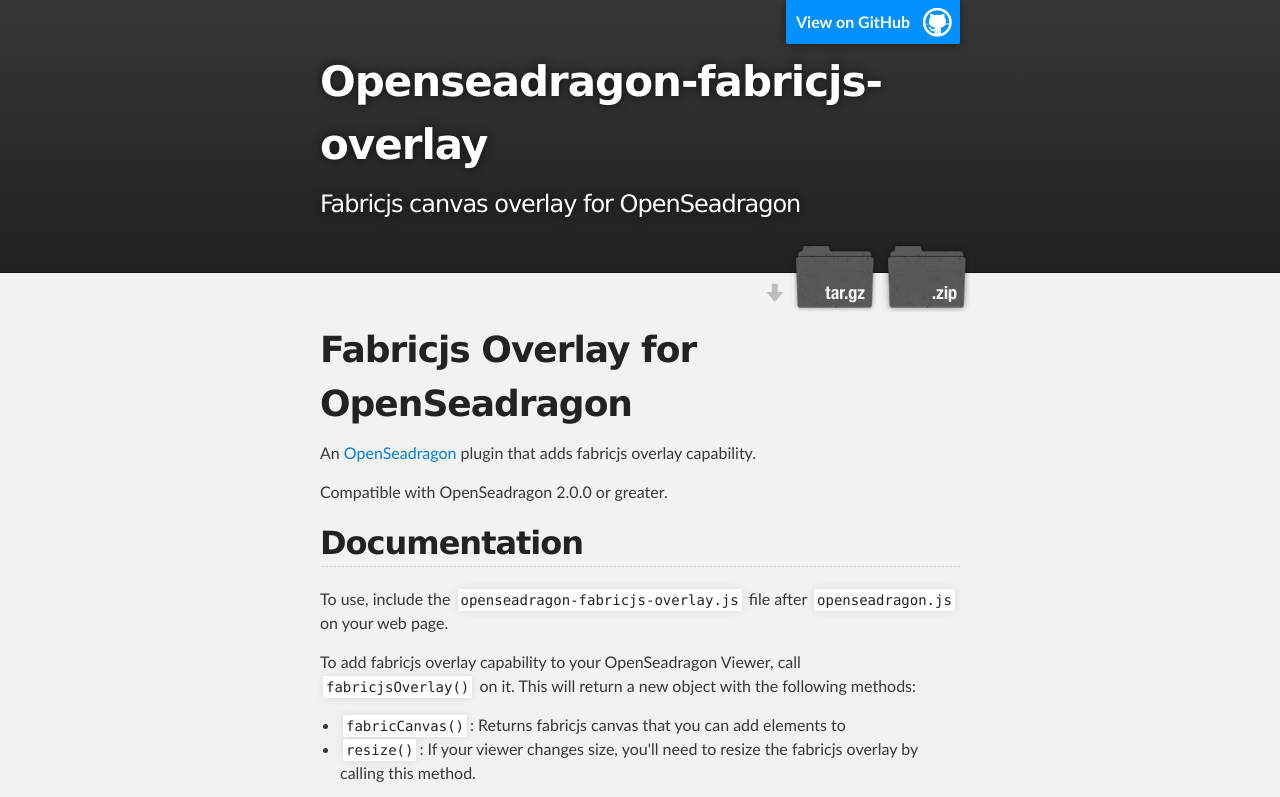
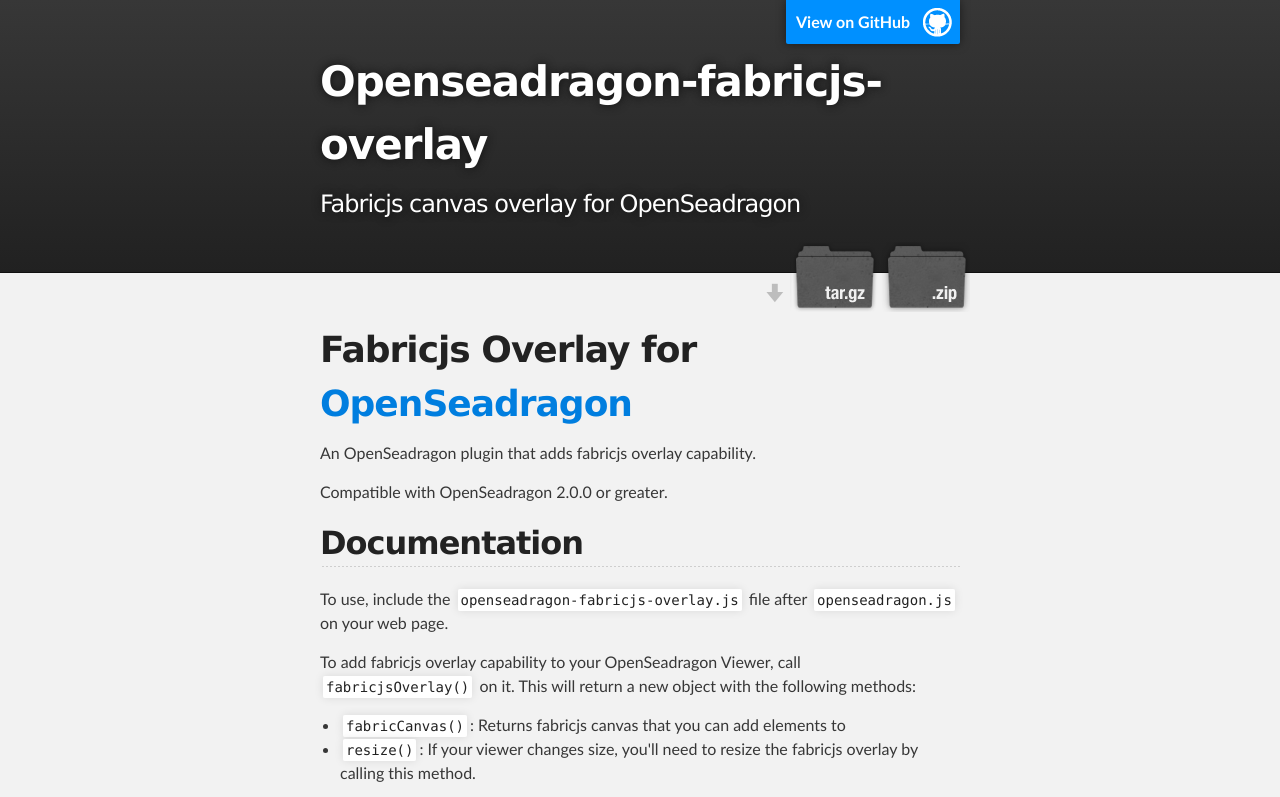
Before and after one commit to altert/OpenseadragonFabricjsOverlay, a website: page index.html in a window 1280 px wide. Shown: the top 797 px of the page. Drawn offline with Linux system fonts and the light colour scheme.

Commit message:
Revert "Create gh-pages branch via GitHub"
This reverts commit 569681cd4f4017817c62e3e998051606e273601d.

```diff
--- a/index.html
+++ b/index.html
@@ -32,9 +32,10 @@
     <div id="main_content_wrap" class="outer">
       <section id="main_content" class="inner">
         <h1>
-<a id="fabricjs-overlay-for-openseadragon" class="anchor" href="#fabricjs-overlay-for-openseadragon" aria-hidden="true"><span aria-hidden="true" class="octicon octicon-link"></span></a>Fabricjs Overlay for OpenSeadragon</h1>
+<a id="fabricjs-overlay-for-openseadragon" class="anchor" href="#fabricjs-overlay-for-openseadragon" aria-hidden="true"><span aria-hidden="true" class="octicon octicon-link"></span></a>Fabricjs Overlay for <a href="http://openseadragon.github.io">OpenSeadragon</a>
+</h1>
 
-<p>An <a href="http://openseadragon.github.io">OpenSeadragon</a> plugin that adds fabricjs overlay capability.</p>
+<p>An OpenSeadragon plugin that adds fabricjs overlay capability.</p>
 
 <p>Compatible with OpenSeadragon 2.0.0 or greater.</p>
 
--- a/params.json
+++ b/params.json
@@ -1 +1 @@
-{"name":"Openseadragon-fabricjs-overlay","tagline":"Fabricjs canvas overlay for OpenSeadragon","body":"# Fabricjs Overlay for OpenSeadragon\r\n\r\nAn [OpenSeadragon](http://openseadragon.github.io) plugin that adds fabricjs overlay capability.\r\n\r\nCompatible with OpenSeadragon 2.0.0 or greater.\r\n\r\n## Documentation\r\n\r\nTo use, include the `openseadragon-fabricjs-overlay.js` file after `openseadragon.js` on your web page.\r\n\r\nTo add fabricjs overlay capability to your OpenSeadragon Viewer, call `fabricjsOverlay()` on it. This will return a new object with the following methods:\r\n\r\n* `fabricCanvas()`: Returns fabricjs canvas that you can add elements to\r\n* `resize()`: If your viewer changes size, you'll need to resize the fabricjs overlay by calling this method.\r\n\r\nSee demo.html for an example of it in use. ","google":"","note":"Don't delete this file! It's used internally to help with page regeneration."}
+{"name":"Openseadragon-fabricjs-overlay","tagline":"Fabricjs canvas overlay for OpenSeadragon","body":"# Fabricjs Overlay for [OpenSeadragon](http://openseadragon.github.io)\r\n\r\nAn OpenSeadragon plugin that adds fabricjs overlay capability.\r\n\r\nCompatible with OpenSeadragon 2.0.0 or greater.\r\n\r\n## Documentation\r\n\r\nTo use, include the `openseadragon-fabricjs-overlay.js` file after `openseadragon.js` on your web page.\r\n\r\nTo add fabricjs overlay capability to your OpenSeadragon Viewer, call `fabricjsOverlay()` on it. This will return a new object with the following methods:\r\n\r\n* `fabricCanvas()`: Returns fabricjs canvas that you can add elements to\r\n* `resize()`: If your viewer changes size, you'll need to resize the fabricjs overlay by calling this method.\r\n\r\nSee demo.html for an example of it in use. \r\n","google":"","note":"Don't delete this file! It's used internally to help with page regeneration."}
```
